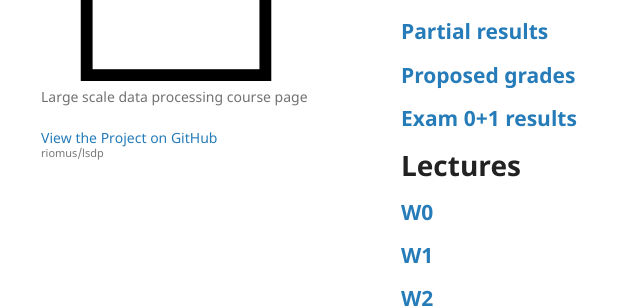
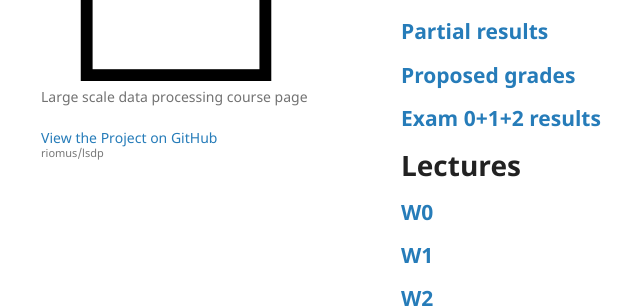
Before and after one commit to riomus/lsdp, a Jekyll site: the page built from index.md, in a window 1280 px wide. Shown: the part 390-698 px from the top of the page, without its empty margins (169-809 px from the left). Built offline with Jekyll 4.4.1, drawn with Linux system fonts in a browser that asks for light colours; our own code applies the rules of GitHub Pages for plain Markdown files.

Commit message:
results 2

```diff
--- a/index.md
+++ b/index.md
@@ -13,7 +13,7 @@ layout: default
 ## [L6+](https://github.com/Large-scale-data-processing/l6-2019-base)
 ## [Partial results](/static/results.pdf)
 ## [Proposed grades](/static/grades.pdf)
-## [Exam 0+1 results](/static/egzamin_1.pdf)
+## [Exam 0+1+2 results](/static/egzamin_2.pdf)
 
 # Lectures
 ## [W0](/static/W0.pdf)
```
Also changed, not shown: 1 other file.
